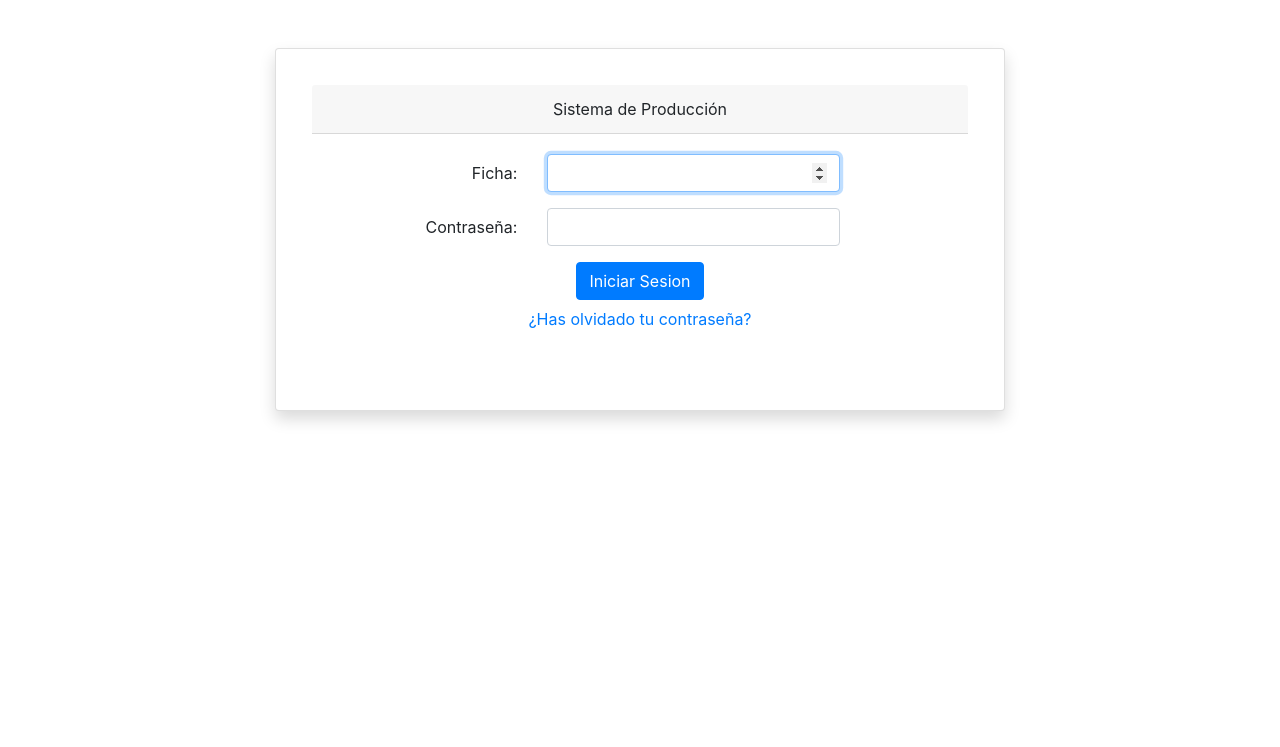
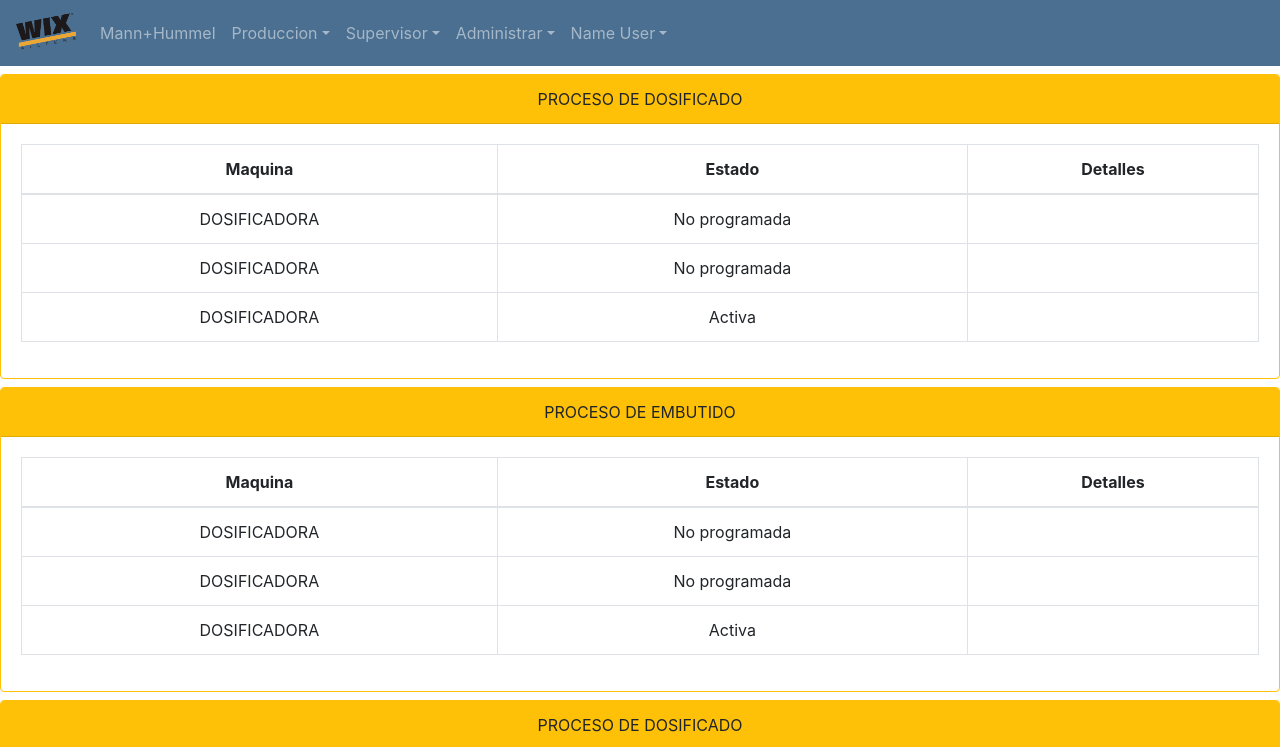
Before and after one commit to jetzu11/topicos_hub, a Vue app: page /#/ProduActual in a window 1280 px wide. Before the commit this address led to /#/. Shown: the top 747 px of the page. Built offline with nearby package versions, Linux system fonts and the light colour scheme.

Commit message:
cambios simples

```diff
--- a/src/components/Menu.vue
+++ b/src/components/Menu.vue
@@ -44,7 +44,7 @@
           </b-nav-item-dropdown>
 
           <b-nav-item-dropdown text="Name User" right>
-            <b-dropdown-item :to="{name: '/'}">Cerrar Sesión</b-dropdown-item>
+            <b-dropdown-item :to="{name: 'login'}">Cerrar Sesión</b-dropdown-item>
           </b-nav-item-dropdown>
         </b-navbar-nav>
       </b-collapse>
--- a/src/router.js
+++ b/src/router.js
@@ -23,7 +23,6 @@ import CerrarSession from '@/views/CerrarSession'
 Vue.use(Router)
 
 export default new Router({
-  mode: 'history',
   base: process.env.BASE_URL,
   routes: [
     {
--- a/src/views/AdminPrivi.vue
+++ b/src/views/AdminPrivi.vue
@@ -5,14 +5,14 @@
     <b-tabs card>
       <b-tab title="Operador" active>
       	<b-input-group prepend="Ficha" class="mt-3">
-	    <b-form-input type="number" />
+	    <b-form-input v-model="ficha" type="number" />
 	    <b-input-group-append>
 	      <b-button variant="outline-success">Buscar</b-button>
 	    </b-input-group-append>
 	  	</b-input-group>
 	  	<b-row >
 	  		<b-col sm="3">
-	  			<label for="user" class=mt-3>Usuario: -----------</label>
+	  			<label for="user" class=mt-3>Usuario:{{ficha}}</label>
 			</b-col>
         </b-row>
         <b-card class="text-center mt-2"
@@ -106,6 +106,7 @@ export default {
 
     data(){
         return{
+          ficha:'',
             privilegiosOp:[
                 {index:1,privilegio:'Unidades Fabricadas',type:'OPERADOR', estado: 'accepted'},
                 {index:2,privilegio:'Inicio de Producción',type:'OPERADOR',estado: 'accepted'},
```
